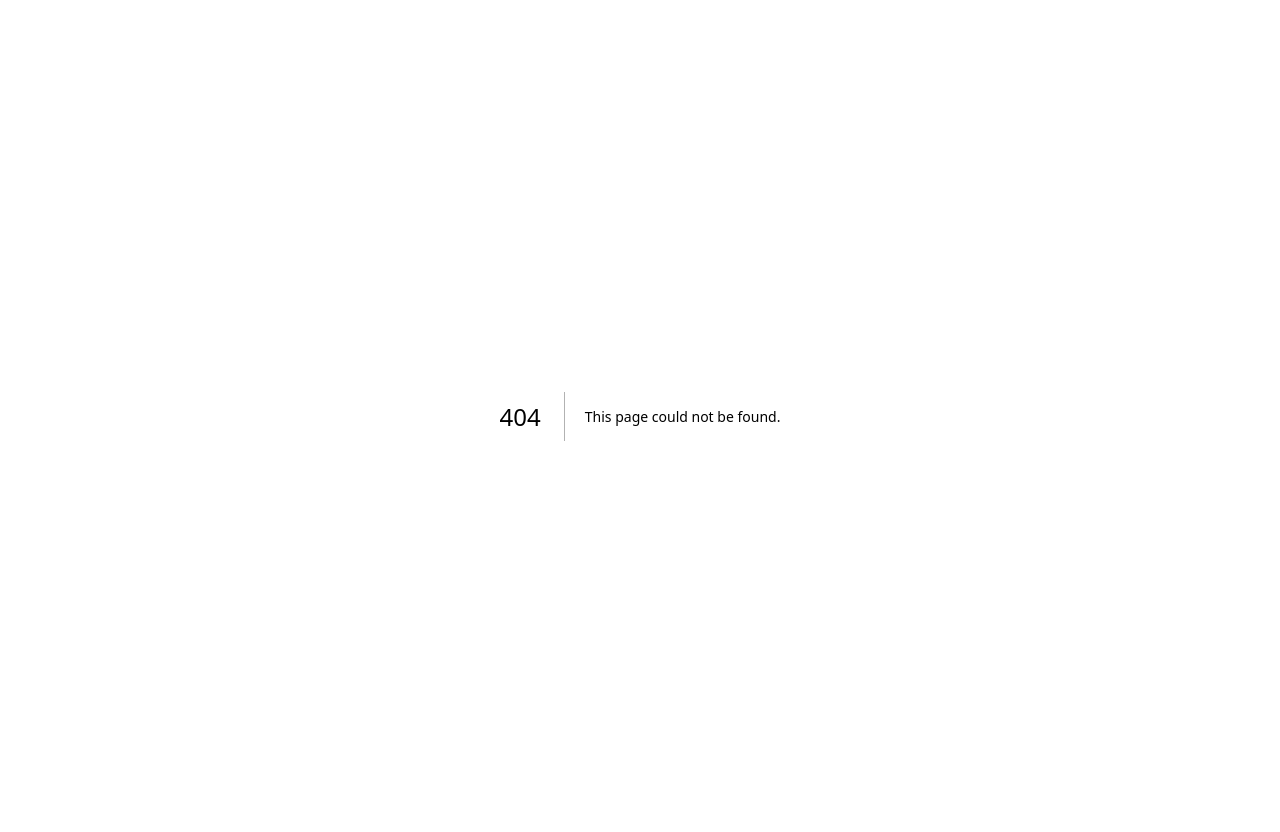
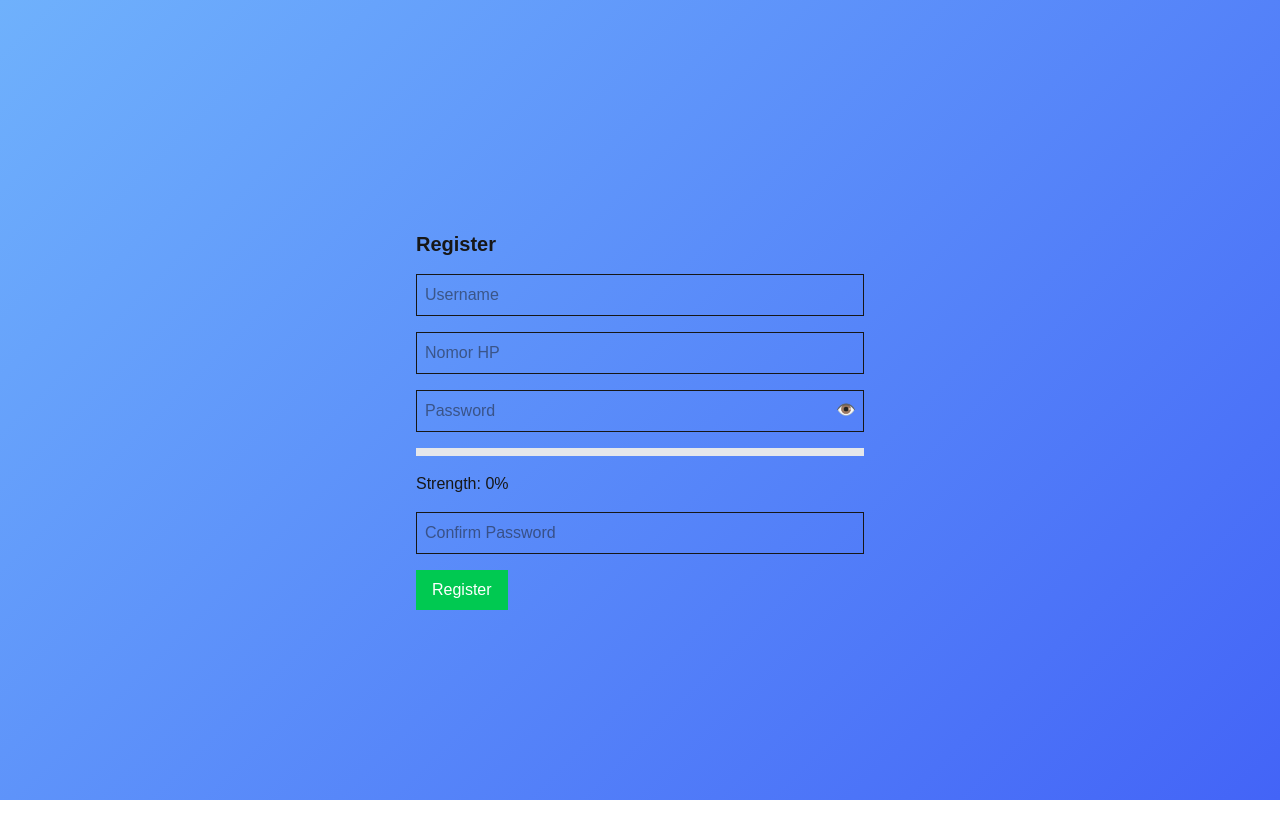
Before and after one commit to mithagresiaharahap241713057-droid/react-hooks-y-xxxx, a Next.js app: page /register in a window 1280 px wide. Before the commit this address had no page. After the commit the page ends 800 px from the top, so only its background shows below. Built offline with nearby package versions, Linux system fonts and the light colour scheme.

Commit message:
Update page.tsx
initial commit

```diff
--- /dev/null
+++ b/src/app/register/page.tsx
@@ -0,0 +1,108 @@
+"use client";
+
+import { useState, useEffect } from "react";
+
+export default function RegisterPage() {
+    const [username, setUsername] = useState("");
+    const [phone, setPhone] = useState("");
+    const [password, setPassword] = useState("");
+    const [confirmPassword, setConfirmPassword] = useState("");
+    const [showPassword, setShowPassword] = useState(false);
+    const [strength, setStrength] = useState(0);
+    const [error, setError] = useState("");
+
+    useEffect(() => {
+        const val = Math.min(
+            (password.length > 7 ? 25 : 0) +
+            (/[A-Z]/.test(password) ? 25 : 0) +
+            (/[0-9]/.test(password) ? 25 : 0) +
+            (/[^A-Za-z0-9]/.test(password) ? 25 : 0)
+        );
+        setStrength(val);
+    }, [password]);
+
+    const handleSubmit = (e: any) => {
+        e.preventDefault();
+
+        if (!username || username.length < 3 || username.length > 8) {
+            setError("Username harus 3-8 karakter");
+            return;
+        }
+
+        if (!phone || phone.length < 10 || !/^[0-9]+$/.test(phone)) {
+            setError("Nomor HP minimal 10 digit & hanya angka");
+            return;
+        }
+
+        if (password !== confirmPassword) {
+            setError("Konfirmasi password harus sama");
+            return;
+        }
+
+        setError("");
+        alert("Register berhasil!");
+    };
+
+    return (
+        <div className="max-w-md mx-auto mt-10">
+            <h2 className="text-xl font-bold mb-4">Register</h2>
+
+            <form onSubmit={handleSubmit} className="space-y-4">
+                <input
+                    type="text"
+                    placeholder="Username"
+                    className="w-full border p-2"
+                    value={username}
+                    onChange={(e) => setUsername(e.target.value)}
+                />
+
+                <input
+                    type="text"
+                    placeholder="Nomor HP"
+                    className="w-full border p-2"
+                    value={phone}
+                    onChange={(e) => setPhone(e.target.value)}
+                />
+
+                <div className="relative">
+                    <input
+                        type={showPassword ? "text" : "password"}
+                        placeholder="Password"
+                        className="w-full border p-2"
+                        value={password}
+                        onChange={(e) => setPassword(e.target.value)}
+                    />
+                    <span
+                        className="absolute right-2 top-2 cursor-pointer"
+                        onClick={() => setShowPassword(!showPassword)}
+                    >
+                        👁️
+                    </span>
+                </div>
+
+                {/* Strength */}
+                <div className="w-full bg-gray-200 h-2">
+                    <div
+                        className="bg-yellow-400 h-2"
+                        style={{ width: `${strength}%` }}
+                    />
+                </div>
+                <p>Strength: {strength}%</p>
+
+                <input
+                    type="password"
+                    placeholder="Confirm Password"
+                    className="w-full border p-2"
+                    value={confirmPassword}
+                    onChange={(e) => setConfirmPassword(e.target.value)}
+                />
+
+                {error && <p className="text-red-500">{error}</p>}
+
+                <button className="bg-green-500 text-white px-4 py-2">
+                    Register
+                </button>
+            </form>
+        </div>
+    );
+}
```
